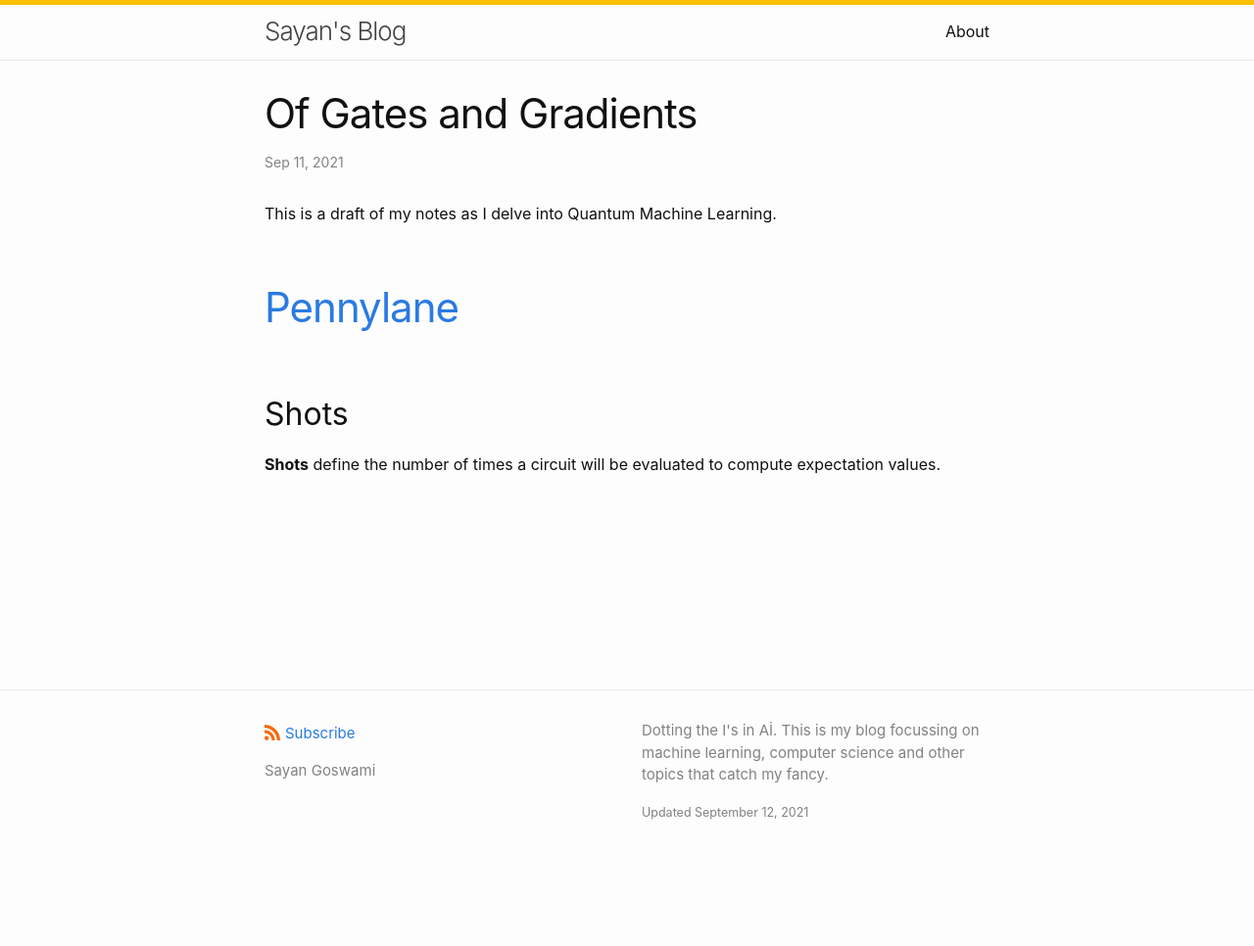
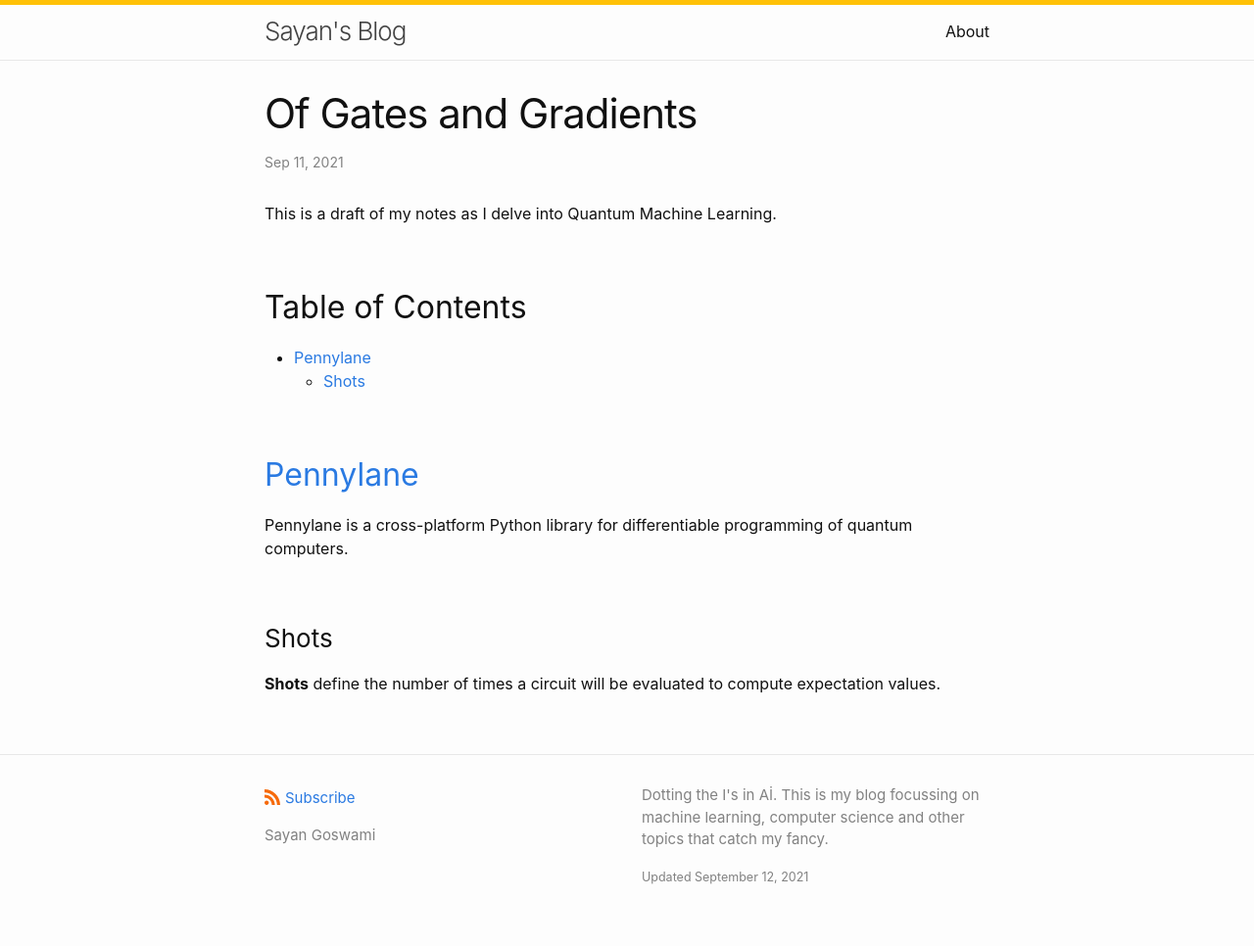
Before and after one commit to say4n/blog, a Jekyll site: the page built from _posts/2021-09-11-gates-and-gradients.md, in a window 1280 px wide. Shown: the whole page at 98% size. Built offline with Jekyll 4.4.1, drawn with Linux system fonts in a browser that asks for light colours; before the commit the page ends 900 px from its top, so only the background shows below that.

Commit message:
Updates shots adn adds ToC.

```diff
--- a/_posts/2021-09-11-gates-and-gradients.md
+++ b/_posts/2021-09-11-gates-and-gradients.md
@@ -5,8 +5,16 @@ title: "Of Gates and Gradients"
 
 This is a draft of my notes as I delve into Quantum Machine Learning.
 
-# [Pennylane](https://pennylane.ai)
+## Table of Contents
+{:.no_toc}
 
-## Shots
+* Table of Contents
+{:toc}
+
+## [Pennylane](https://pennylane.ai)
+
+Pennylane is a cross-platform Python library for differentiable programming of quantum computers.
+
+### Shots
 
 **Shots** define the number of times a circuit will be evaluated to compute expectation values.
```
